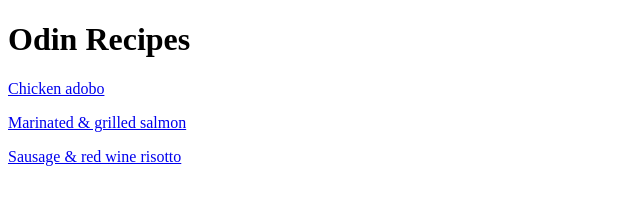
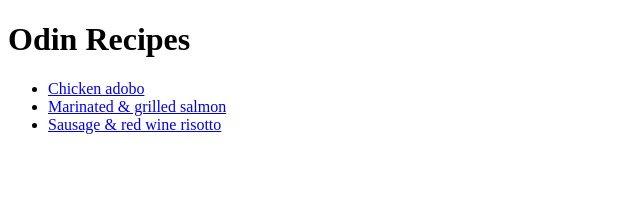
Before and after one commit to velocitypk/odin-recipes, a plain HTML site: page index.html in a window 1280 px wide. Shown: the whole page, without its empty margins (0-640 px from the left). Drawn offline with Linux system fonts and the light colour scheme.

Commit message:
change link list to unordered list

```diff
--- a/index.html
+++ b/index.html
@@ -6,8 +6,10 @@
     </head>
     <body>
         <h1>Odin Recipes</h1>
-        <p><a href="recipes/chickenadobo.html">Chicken adobo</a></p>
-        <p><a href="recipes/grilledsalmon.html">Marinated & grilled salmon</a></p>
-        <p><a href="recipes/sausageredwinerisotto.html">Sausage & red wine risotto</a></p>
+        <ul>
+        <li><a href="recipes/chickenadobo.html">Chicken adobo</a></li>
+        <li><a href="recipes/grilledsalmon.html">Marinated & grilled salmon</a></li>
+        <li><a href="recipes/sausageredwinerisotto.html">Sausage & red wine risotto</a></li>
+        </ul>
     </body>
 </html>
```
